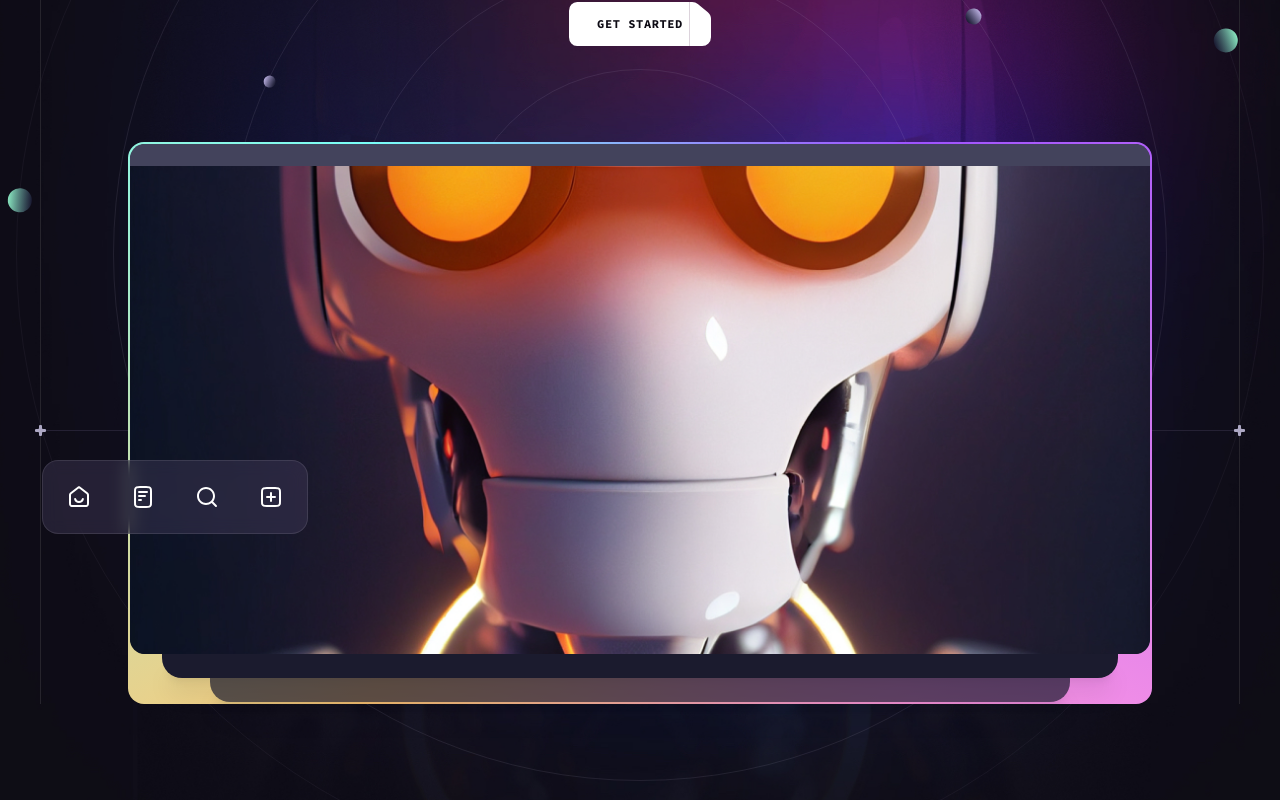
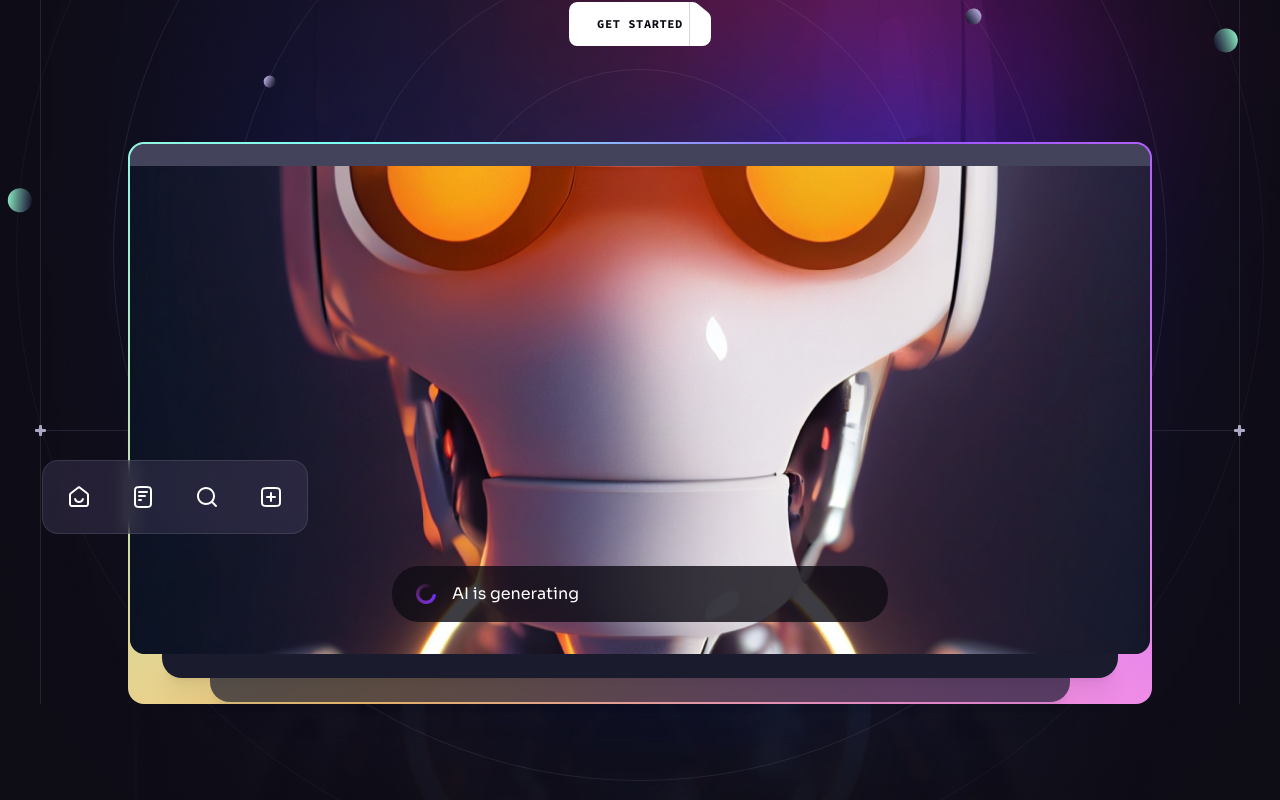
Before and after one commit to JustDamion/brainwave-tutorial, a React (Vite) app: page / in a window 1280 px wide. Shown: the part 454-1254 px from the top of the page. Built offline with nearby package versions, Linux system fonts and the light colour scheme.

Commit message:
Added generating image

```diff
--- /dev/null
+++ b/src/components/Generating.tsx
@@ -0,0 +1,22 @@
+import React from "react";
+import { loading } from "../assets";
+
+interface Props {
+  className?: string;
+}
+
+const Generating: React.FC<Props> = ({ className }) => {
+  return (
+    <div
+      className={`flex items-center h-[3.5rem] px-6 bg-n-8/80 rounded-[1.7rem] ${
+        className ?? ""
+      } text-base`}
+    >
+      <img className="w-5 h-5 mr-4" src={loading} alt="Loading" />
+      {/* */}
+      AI is generating
+    </div>
+  );
+};
+
+export default Generating;
--- a/src/components/Hero.tsx
+++ b/src/components/Hero.tsx
@@ -6,6 +6,7 @@
 import Section from "./Section";
 import { BackgroundCircles, BottomLine, Gradient } from "./design/Hero";
 import { heroIcons } from "../constants";
+import Generating from "./Generating";
 
 const Hero = () => {
   const parallaxRef = useRef(null);
@@ -54,6 +55,8 @@
                   alt="AI"
                 />
 
+                <Generating className="absolute left-4 right-4 bottom-5 md:left-1/2 md:right-auto md:bottom-8 md:w-[31rem] md:-translate-x-1/2" />
+
                 <ScrollParallax isAbsolutelyPositioned>
                   <ul className="hidden absolute -left-[5.5rem] bottom-[7.5rem] px-1 py-1 bg-n-9/40 backdrop-blur border border-n-1/10 rounded-2xl xl:flex">
                     {heroIcons.map((icon) => (
```
